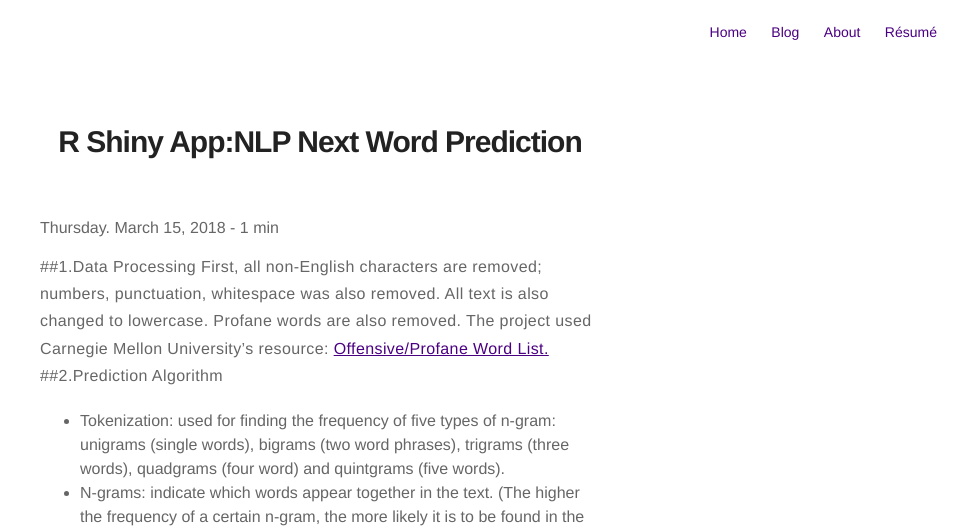
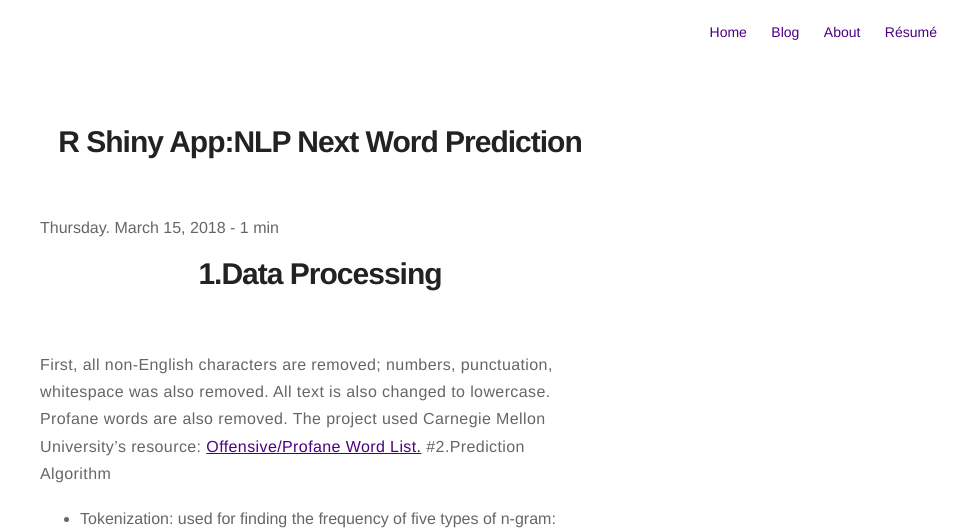
Before and after one commit to austinaoliu/austinaoliu.github.io, a Jekyll site: the page built from _posts/2018-03-10-NLP-RShiny-App.markdown, in a window 1280 px wide, cut to the strip 0-532 px from the top of the page. Shown: the whole strip, without its empty margins (320-1280 px from the left). Built offline with Jekyll 4.4.1, drawn with Linux system fonts in a browser that asks for light colours; some of the changed text lies outside the part shown.

Commit message:
changed format

```diff
--- a/_posts/2018-03-10-NLP-RShiny-App.markdown
+++ b/_posts/2018-03-10-NLP-RShiny-App.markdown
@@ -8,12 +8,12 @@
 author: Ao Liu
 description: How can Natural Language Processing predict your next word
 ---
-##1.Data Processing
+# 1.Data Processing
 First, all non-English characters are removed; numbers, punctuation, whitespace was also removed. All text is also changed to lowercase.
 Profane words are also removed. The project used Carnegie Mellon University's resource: [Offensive/Profane Word List.](https://www.cs.cmu.edu/~biglou/resources/bad-words.txt)
-##2.Prediction Algorithm
+#2.Prediction Algorithm
 * Tokenization: used for finding the frequency of five types of n-gram: unigrams (single words), bigrams (two word phrases), trigrams (three words), quadgrams (four word) and quintgrams (five words).
 * N-grams: indicate which words appear together in the text. (The higher the frequency of a certain n-gram, the more likely it is to be found in the corpus.)
 * The predictive algorithm uses the n-gram frequency to suggest/ predict the next word based on the users input. The model checks the phrase length and starts with the quintgram, then moves onto the quadgram and so on. The model is a version of a 'back-off' [model](https://en.wikipedia.org/wiki/Katz%27s_back-off_model).
-###3.Actual R-shiny App
+# 3.Actual R-shiny App
 This is the [R-Shiny app](https://austin-liu.shinyapps.io/NLPNextWordPredicition/) based on N-gram Human Language Processing.![Test Image](https://github.com/aoliu95/aoliu95.github.io/raw/master/assets/images/NLP.png)
```
Also changed, not shown: 1 other file.
